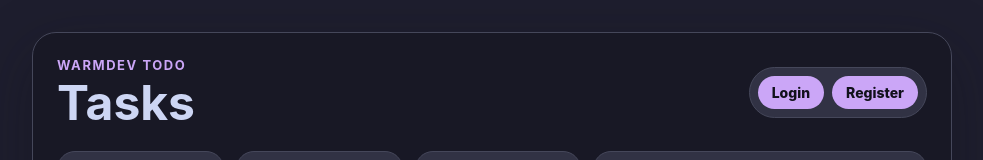
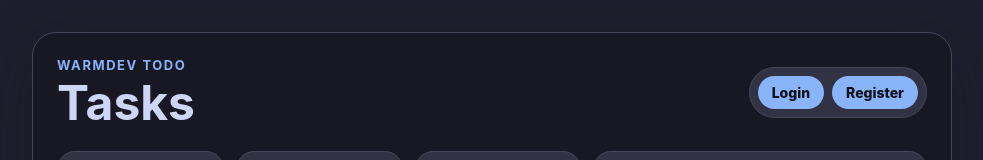
Before and after one commit to warmdev17/Todo-App, a React (Vite) app in the folder Todo-Frontend/: page / in a window 1280 px wide. Shown: the top 160 px of the page, without its empty margins (148-1131 px from the left). Built offline with nearby package versions, Linux system fonts and the light colour scheme; no server answers.

Commit message:
style(button): change primary color button

```diff
--- a/Todo-Frontend/src/App.css
+++ b/Todo-Frontend/src/App.css
@@ -77,7 +77,7 @@ button {
 
 .eyebrow {
   margin: 0 0 6px;
-  color: var(--mauve);
+  color: var(--blue);
   font-size: 13px;
   font-weight: 700;
   letter-spacing: 0.12em;
@@ -421,7 +421,7 @@ h1 {
   border: 0;
   border-radius: 999px;
   padding: 8px 14px;
-  background: var(--mauve);
+  background: var(--blue);
   color: var(--crust);
   font-weight: 800;
 }
```
